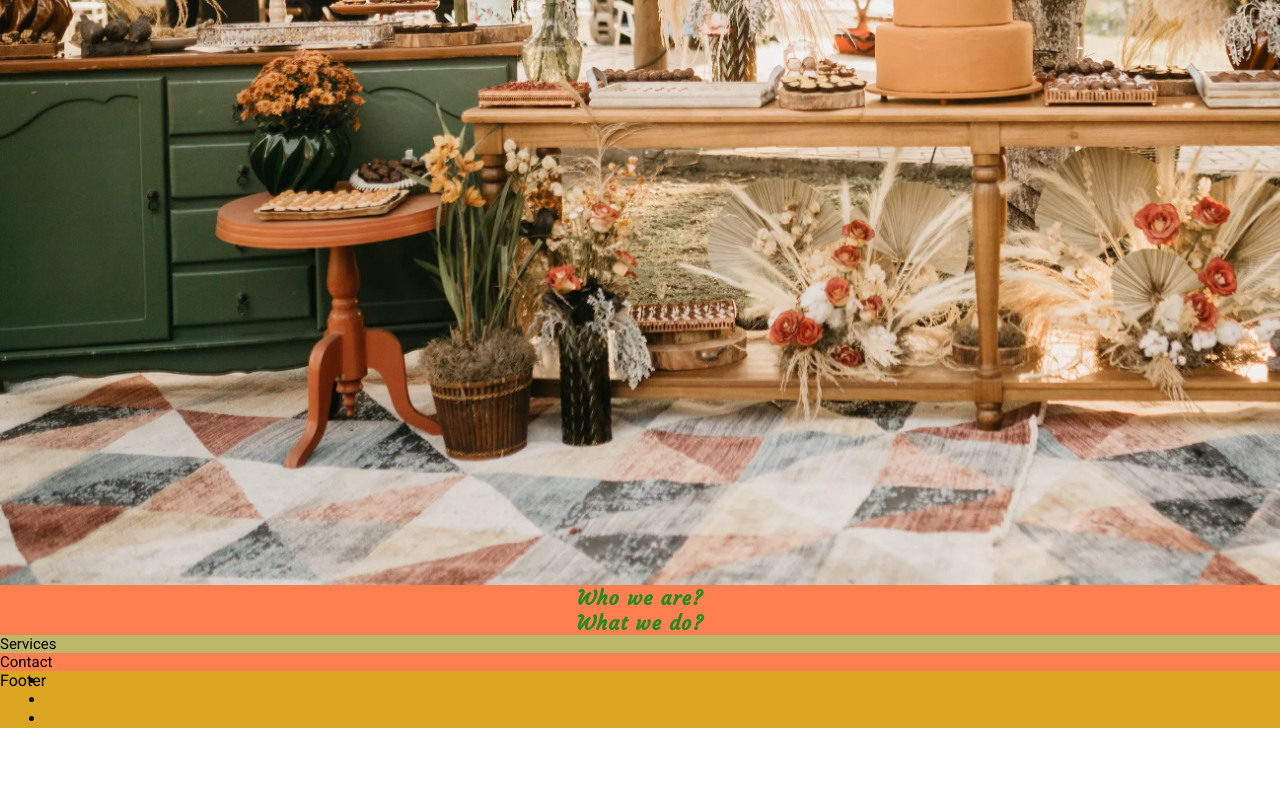
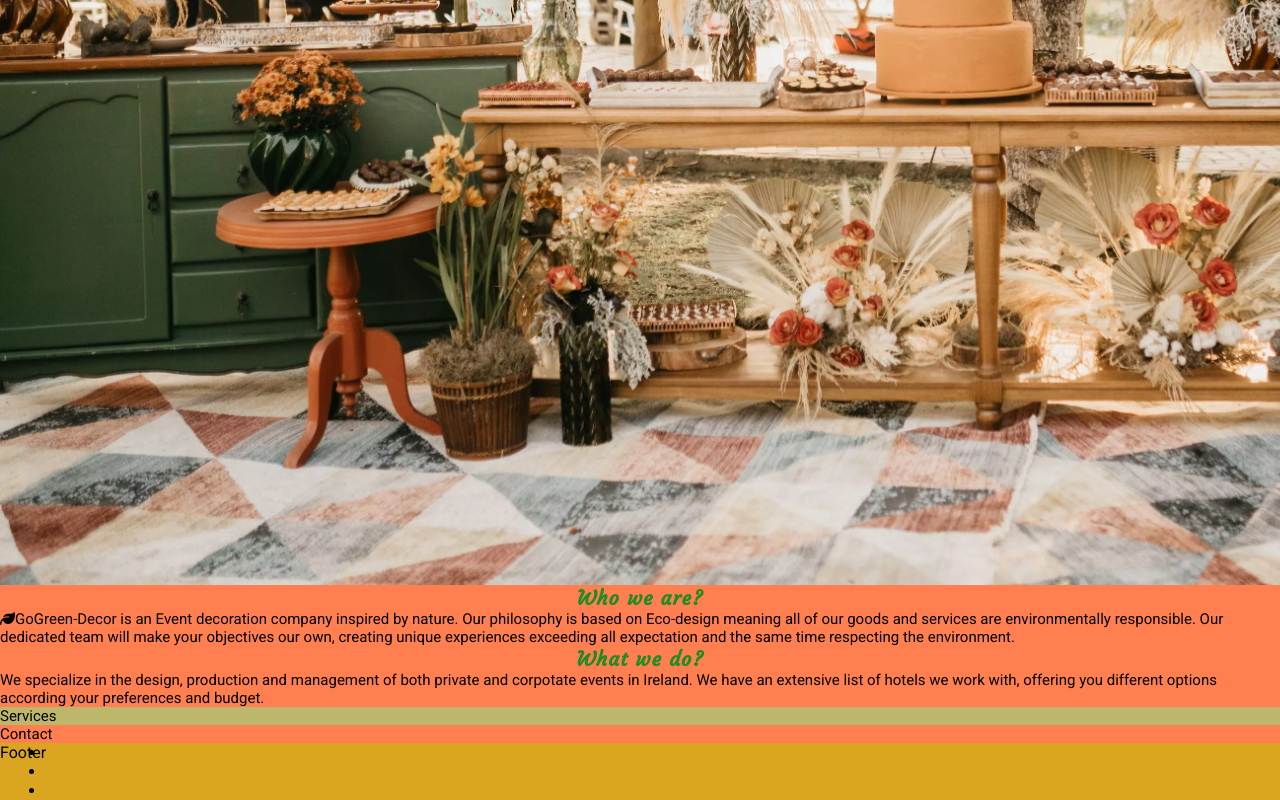
Before and after one commit to Ana-Paula-Guz/GoGreen--Decor, a plain HTML site: page index.html in a window 1280 px wide. Shown: the part 715-1515 px from the top of the page. Before the commit the page ends 1443 px from the top, so only its background shows below. Drawn offline with Linux system fonts and the light colour scheme.

Commit message:
Add some text in about section

```diff
--- a/assets/css/style.css
+++ b/assets/css/style.css
@@ -103,7 +103,7 @@ footer {
     align-self: flex-end;
 }
 
-
+/*Making the header responsive*/
 /*Media query for screens of 768px and up*/
 @media screen and (min-width: 768px) {
     header {
--- a/index.html
+++ b/index.html
@@ -42,9 +42,21 @@
       <!--Section About-->
       <section id="about">
         <h2>Who we are?</h2>
-        <p></p>
+        <p>
+          <span><i class="fa-solid fa-leaf"></i>GoGreen-Decor</span> is an Event
+          decoration company inspired by nature. Our philosophy is based on
+          <span>Eco-design</span> meaning all of our goods and services are
+          environmentally responsible. Our dedicated team will make your
+          objectives our own, creating unique experiences exceeding all
+          expectation and the same time respecting the environment.
+        </p>
         <h2>What we do?</h2>
-        <p></p>
+        <p>
+          We specialize in the design, production and management of both private
+          and corpotate events in Ireland. We have an extensive list of hotels
+          we work with, offering you different options according your
+          preferences and budget.
+        </p>
       </section>
       <!--Section Services-->
       <section id="services">Services</section>
```
